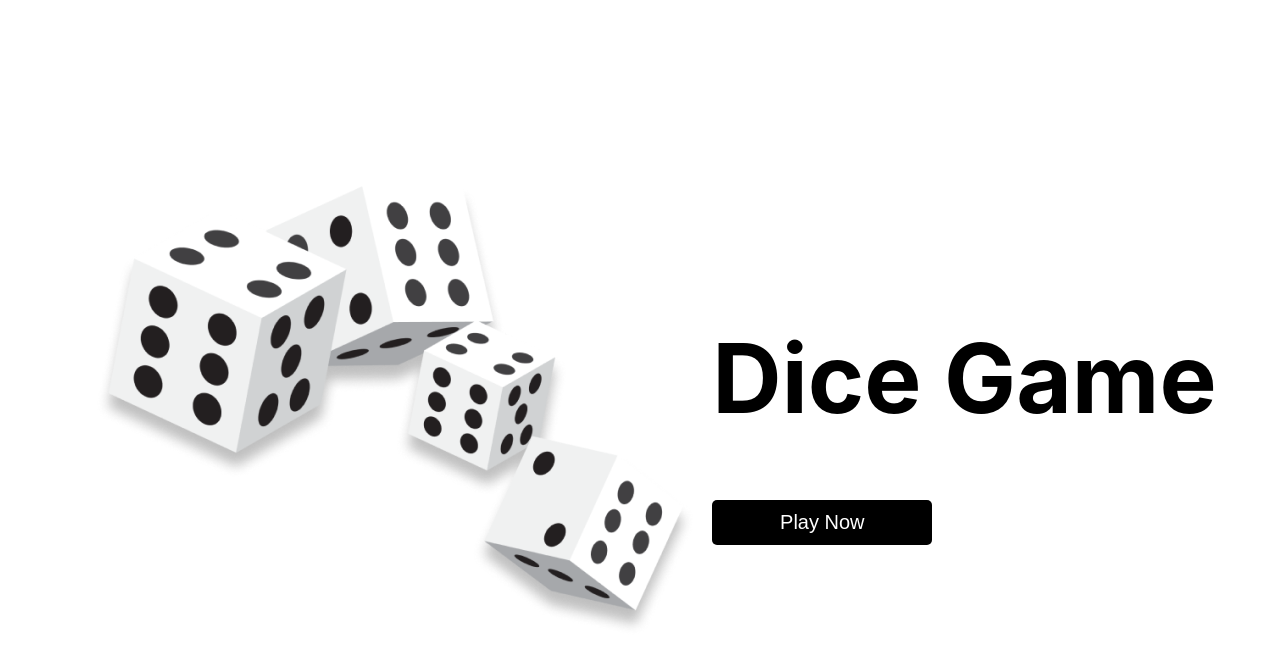
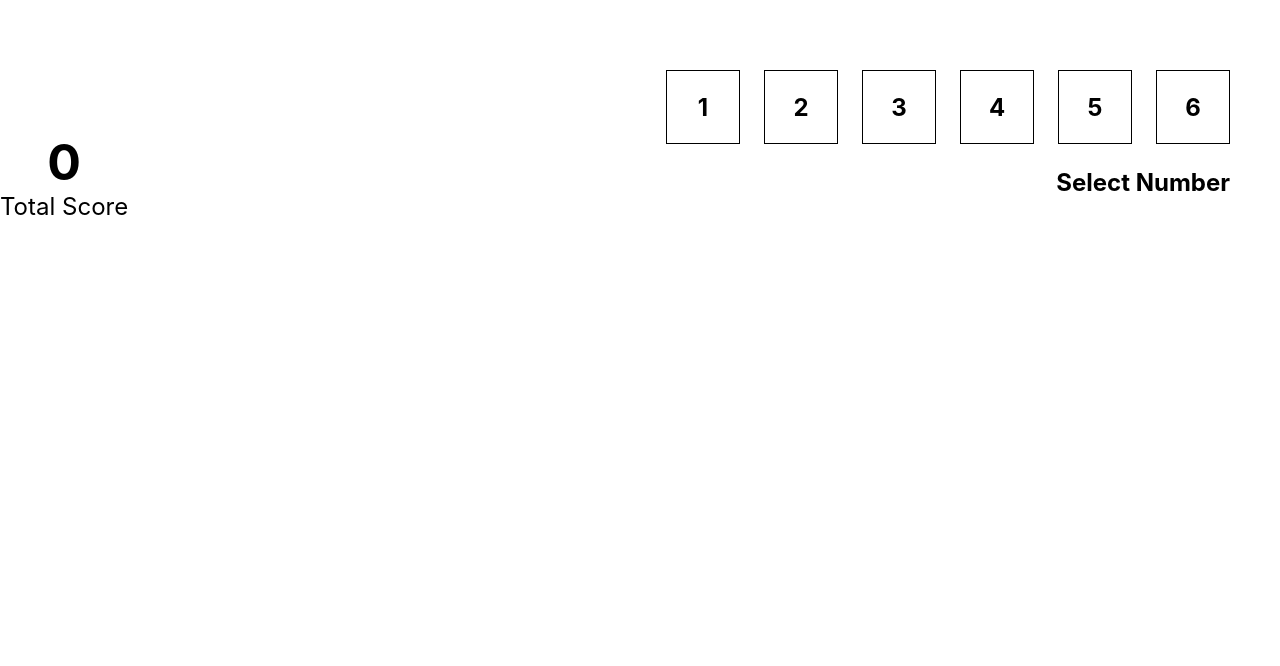
Before and after one commit to Kaisama/dice_game, a React (Create React App) app: page / in a window 1280 px wide. Shown: the top 666 px of the page. Built offline with nearby package versions, Linux system fonts and the light colour scheme.

Commit message:
modification and creation

```diff
--- a/src/App.jsx
+++ b/src/App.jsx
@@ -3,7 +3,7 @@ import StartGame from './components/StartGame'
 import GamePlay from './components/GamePlay';
 
 function App() {
-    const [isGameStart,setIsGameStart]=useState(false);
+    const [isGameStart,setIsGameStart]=useState(true);
 
     const toggleGamePlay =()=>{
             setIsGameStart((prev)=>!prev);
--- a/src/components/GamePlay.jsx
+++ b/src/components/GamePlay.jsx
@@ -1,9 +1,29 @@
 import React from 'react'
+import TotalScore from './TotalScore'
+import NumberSelector from './NumberSelector'
+import styled from 'styled-components'
 
 function GamePlay() {
   return (
-    <div>GamePlay</div>
+    <MainContainer>
+      <div className="topSection">
+      <TotalScore/>
+       <NumberSelector/>
+      </div>
+
+    </MainContainer>
   )
 }
 
 export default GamePlay
+
+const MainContainer=styled.div`
+.topSection{
+  display:flex;
+  justify-content:space-between;
+  align-items:end;
+  padding-top:70px;
+  padding-right:50px;
+}
+
+`;
--- /dev/null
+++ b/src/components/NumberSelector.jsx
@@ -0,0 +1,61 @@
+import React, { useState } from 'react'
+import styled from 'styled-components'
+function NumberSelector() {
+    const array=[1,2,3,4,5,6];
+
+    const[selectNumber,setSelectedNumber]=useState();
+
+
+  return (
+    <NumberContainer>
+         <div className='flex'>
+        {
+            array.map((value,i)=>
+                <Box
+                isSelect={value===selectNumber}
+                key={i}
+                onClick={
+                    ()=>setSelectedNumber(value)
+                }
+                >{value}</Box>
+            )
+        }
+
+    </div>
+    <p>Select Number</p>
+    </NumberContainer>
+
+  )
+}
+
+export default NumberSelector
+
+const NumberContainer=styled.div`
+
+display:flex;
+flex-direction:column;
+align-items:end;
+
+
+.flex{
+    display:flex;
+    gap:24px;
+}
+p{
+    font-size:24px;
+    font-weight:700;
+}
+`;
+
+const Box=styled.div`
+height:72px;
+width:72px;
+border:1px solid black;
+display:grid;
+place-items:center;
+font-size:24px;
+font-weight:700;
+background-color:${(props)=>props.isSelect?"black":"white"};
+color:${(props)=>!props.isSelect?"black":"white"};
+
+`;
--- /dev/null
+++ b/src/components/TotalScore.jsx
@@ -0,0 +1,32 @@
+import React from 'react'
+import styled from 'styled-components'
+
+function TotalScore() {
+  return (
+<ScoreContainer>
+    <h1>0</h1>
+    <p>Total Score</p>
+</ScoreContainer>
+  )
+}
+
+export default TotalScore
+
+const ScoreContainer=styled.div`
+
+max-width:150px;
+text-align:center;
+h1{
+    font-size:50px;
+    margin:0;
+    font-weight:800px;
+
+}
+p{
+    font-size:24px;
+    font-weight:500px;
+    margin:0;
+
+}
+
+`;
```
